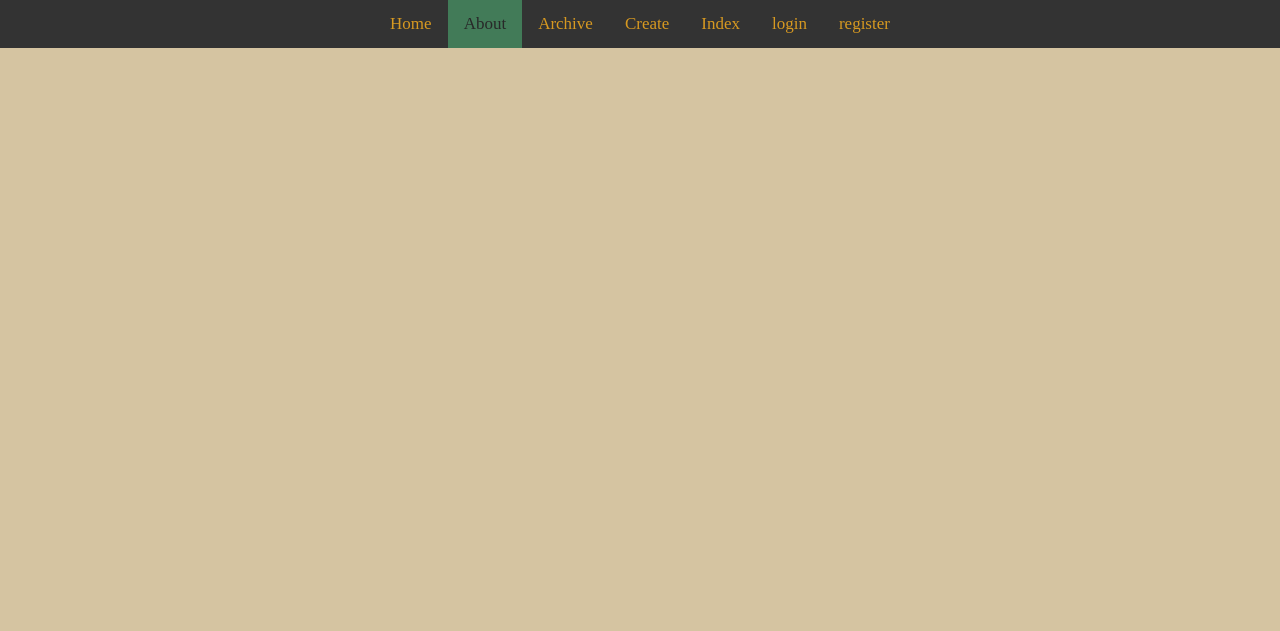
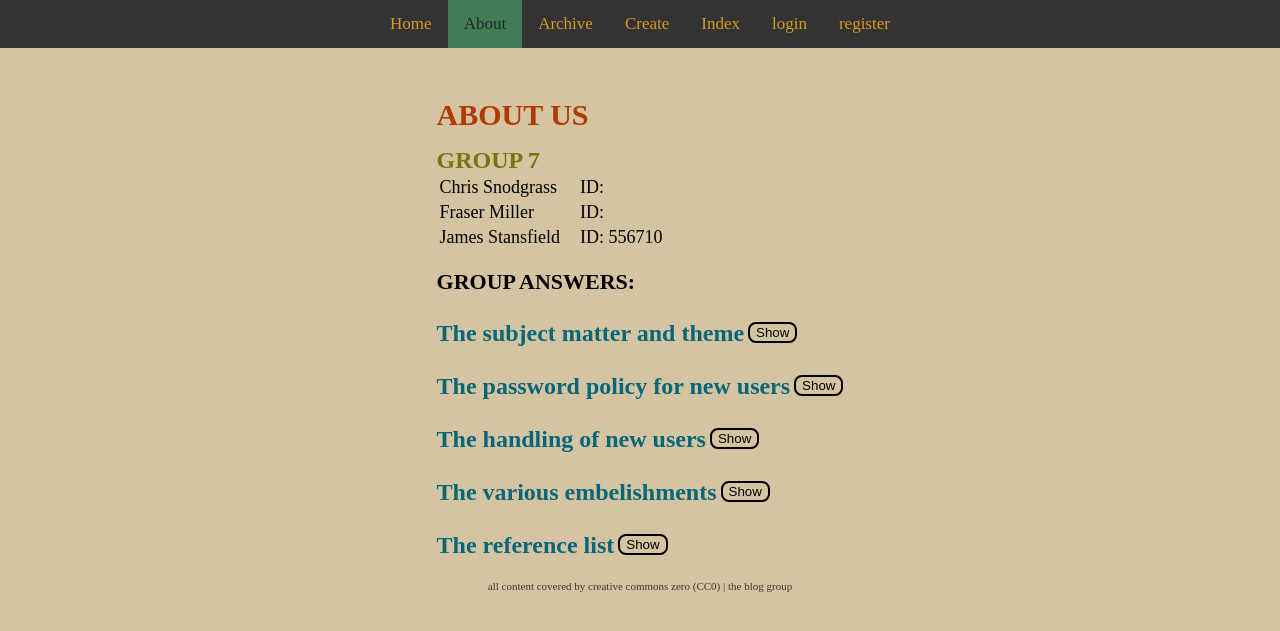
Before and after one commit to C-Snodgrass/KIT202_team_07, a PHP site: page /about.html in a window 1280 px wide. Shown: the top 631 px of the page. Run offline with PHP 8.4, Linux system fonts and the light colour scheme.

Commit message:
hope, pray, dare to dream
plz work

```diff
--- a/about.html
+++ b/about.html
@@ -22,4 +22,136 @@
             <a href="login.html">login</a>
             <a href="register.html">register</a>
         </div>
+        <div id="aboutContent">
+            <h2> About Us </h2>
+            <h3 id="groupHeading"> Group 7 </h3>
+            <table id="studentNameId">
+                <tr>
+                    <td class="studentName">Chris Snodgrass</td>
+                    <td class="studentId">ID:</td>
+                </tr>
+                <tr>
+                    <td class="studentName">Fraser Miller</td>
+                    <td class="studentId">ID:</td>
+                </tr>
+                <tr>
+                    <td class="studentName">James Stansfield</td>
+                    <td class="studentId">ID: 556710</td>
+                </tr>
+            </table>
+            <br>
+
+            <h4 id="groupAnswerHeading"> Group Answers: </h4>
+
+            <div id="aboutPageAnswers">
+                <h3>The subject matter and theme</h3>
+                <button class="aboutBtn" id="aboutBtn1">Show</button>
+                <div class="aboutBox hide" id="aboutContent1" name="subjectMatter">
+                    <h4>How did our group choose the subject matter and theme?</h4>
+                    <p>
+                            Our group thought of a few idea for our subject matter and theme before we settled on a book blog.
+                            The reason for this is that, a book theme gives us lots of options and flexibilty on what we want
+                            to do, as we can be as narrow or as broad as we would like.
+                    </p>
+
+                    <h4>How did our group come up with the asthethic design?</h4>
+                    <p>
+                            filler text filler text filler text filler text filler text filler text filler text filler text filler text
+                            filler text filler text filler text filler text filler text filler text filler text filler text filler text
+                    </p>
+
+                    <h4>When choosing our site design, what considerations did we make?</h4>
+                    <p>
+                            filler text filler text filler text filler text filler text filler text filler text filler text filler text
+                            filler text filler text filler text filler text filler text filler text filler text filler text filler text
+                    </p>
+                </div>
+                <p>
+                    <h3>The password policy for new users</h3>
+                    <button class="aboutBtn" id="aboutBtn2">Show</button>
+                    <div class="aboutBox hide" id="aboutContent2" name="passwordPolicy">
+                        <h4>How did our group implement our password policy?</h4>
+                        <p>
+                            filler text filler text filler text filler text filler text filler text filler text filler text filler text
+                            filler text filler text filler text filler text filler text filler text filler text filler text filler text
+                        </p>
+
+                        <h4>How did our group validate the password fields against this policy?</h4>
+                        <p>
+                            filler text filler text filler text filler text filler text filler text filler text filler text filler text
+                            filler text filler text filler text filler text filler text filler text filler text filler text filler text
+                        </p>
+                    </div>
+                </p>
+                <p>
+                    <h3>The handling of new users</h3>
+                    <button class="aboutBtn" id="aboutBtn3">Show</button>
+                    <div class="aboutBox hide" id="aboutContent3" name="newUserRegistration">
+                        <h4>Why did our group opt to...?</h4>
+                        <p>
+                            filler text filler text filler text filler text filler text filler text filler text filler text filler text
+                            filler text filler text filler text filler text filler text filler text filler text filler text filler text
+                        </p>
+                    </div>
+                </p>
+                <p>
+                    <h3>The various embelishments</h3>
+                    <button class="aboutBtn" id="aboutBtn4">Show</button>
+                    <div class="aboutBox hide" id="aboutContent4" name="siteEmbelishments">
+                        <h4>What embelishments did our group add?</h4>
+                        <p>
+                            emblishment 1:
+                        </p>
+
+                        <p>
+                            emblishment 2:
+                        </p>
+
+                        <p>
+                            emblishment 3:
+                        </p>
+
+                        <p>
+                            emblishment 4:
+                        </p>
+
+                        <p>
+                            emblishment 5:
+                        </p>
+
+                        <p>
+                            emblishment 6:
+                        </p>
+                        <h4>Why did our group add these embelishments, what was the purpose?</h4>
+                        <p>
+                            filler text filler text filler text filler text filler text filler text filler text filler text filler text
+                            filler text filler text filler text filler text filler text filler text filler text filler text filler text
+                        </p>
+                        <h4>How did our group implement these embelishments?</h4>
+                        <p>
+                            filler text filler text filler text filler text filler text filler text filler text filler text filler text
+                            filler text filler text filler text filler text filler text filler text filler text filler text filler text
+                        </p>
+                        <h4>Was our group faced with challenges implementing these embelishments? How did we overcome them?</h4>
+                        <p>
+                            filler text filler text filler text filler text filler text filler text filler text filler text filler text
+                            filler text filler text filler text filler text filler text filler text filler text filler text filler text
+                        </p>
+                    </div>
+                </p>
+                <p>
+                    <h3>The reference list</h3>
+                    <button class="aboutBtn" id="aboutBtn5">Show</button>
+                    <div class="aboutBox hide" id="aboutContent5" name="referenceList">
+                        <h4>References:</h4>
+                        <p>
+                            Great link
+                        </p>
+                    </div>
+                </p>
+            </div>
+            <footer>
+                <p>all content covered by creative commons zero (CC0) | the blog group</p>
+            </footer>
+        </div>
     </body>
--- a/style.css
+++ b/style.css
@@ -409,3 +409,139 @@ The box-sizing declaration controls how the browser calculates width and height
 
     box-sizing: border-box;
 }
+
+
+.box {
+    opacity: 0;
+    height: 0;
+    width: 0;
+    border: 0;
+    padding-left: 5px;
+    padding-right: 5px;
+    overflow: hidden;
+}
+
+.show {
+    transition: opacity 1s ease-in-out;
+    opacity: 1;
+    height: auto;
+    width: auto;
+    border: 2px;
+    border-color: var(--background-darker);
+    border-style: solid;
+    background-color: white;
+}
+
+.hide {
+    opacity: 0;
+    height: 0;
+    width: 0;
+    border: 0;
+    padding-left: 5px;
+    padding-right: 5px;
+    overflow: hidden
+}
+
+.archiveBtn {
+    background-color: inherit;
+    cursor: pointer;
+    border-color: var(--dark-black);
+    border-radius: 8px;
+    border-style: solid;
+
+}
+
+.aboutBtn {
+    background-color: inherit;
+    cursor: pointer;
+    border-color: var(--dark-black);
+    border-radius: 8px;
+    border-style: solid;
+}
+
+#archivedContent {
+    margin-top:20px;
+    margin-bottom:20px;
+    margin-left:15px;
+    margin-right:15px;
+}
+
+#archivedContent footer {
+    font-size:11px;
+    text-decoration-color:#555555;
+    text-align: center;
+}
+
+#aboutContent {
+    margin-top:20px;
+    margin-bottom:20px;
+    margin-left:15px;
+    margin-right:15px;
+}
+
+#aboutContent footer {
+    font-size:11px;
+    text-decoration-color:#555555;
+    text-align: center;
+}
+
+#aboutContent h2{
+    margin-top: 30px;
+    margin-bottom: 15px;
+    font-size: 30px;
+    font-weight:bold;
+    text-transform:uppercase;
+    color:var(--orange);
+}
+
+#aboutPageAnswers h3{
+    font-weight: bold;
+    font-size: 24px;
+    color: var(--blue);
+    display: inline-block;
+    margin-bottom: 5px;
+    margin-top: 5px;
+    vertical-align: middle;
+}
+
+#groupHeading{
+    margin-top: 0px;
+    margin-bottom: 0px;
+    font-size: 24px;
+    font-weight:bold;
+    text-transform:uppercase;
+    color:var(--green);
+}
+
+#groupAnswerHeading {
+    margin-top: 0px;
+    margin-bottom: 20px;
+    font-size: 22px;
+    font-weight:bold;
+    text-transform:uppercase;
+    color:var(--dark-black);
+}
+
+#studentNameId {
+    font-size: 18px;
+    color: var(--dark-black)
+}
+
+.studentName {
+    text-align: left;
+}
+.studentId {
+    text-align: left;
+    text-indent: 16px;
+}
+
+#aboutPageAnswers p{
+    font-size: 16px;
+    color: var(--gray);
+}
+
+#aboutPageAnswers h4{
+    font-size: 20px;
+    color: var(--dark-black);
+    margin: 5px;
+}
```
Also changed, not shown: archive.html (+15 -5 lines), script.js (+50 -41 lines).
